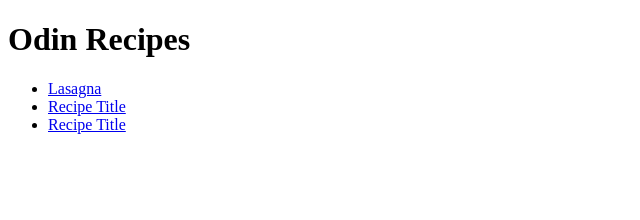
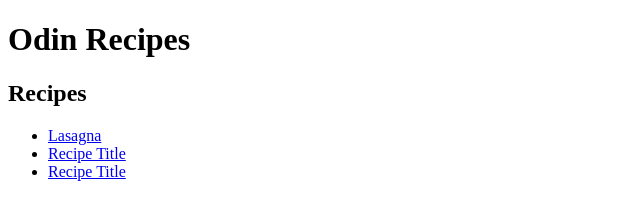
Before and after one commit to Schneemann7/odin-recipes, a plain HTML site: page index.html in a window 1280 px wide. Shown: the whole page, without its empty margins (0-640 px from the left). Drawn offline with Linux system fonts and the light colour scheme.

Commit message:
Changing3

```diff
--- a/index.html
+++ b/index.html
@@ -9,7 +9,7 @@
 <body>
 <h1>Odin Recipes</h1>
 
-<h2></h2>
+<h2>Recipes</h2>
 <ul>
     <li><a href="recipes/lasagna.html">Lasagna</a></li>
     <li><a href="#">Recipe Title</a></li>
```
